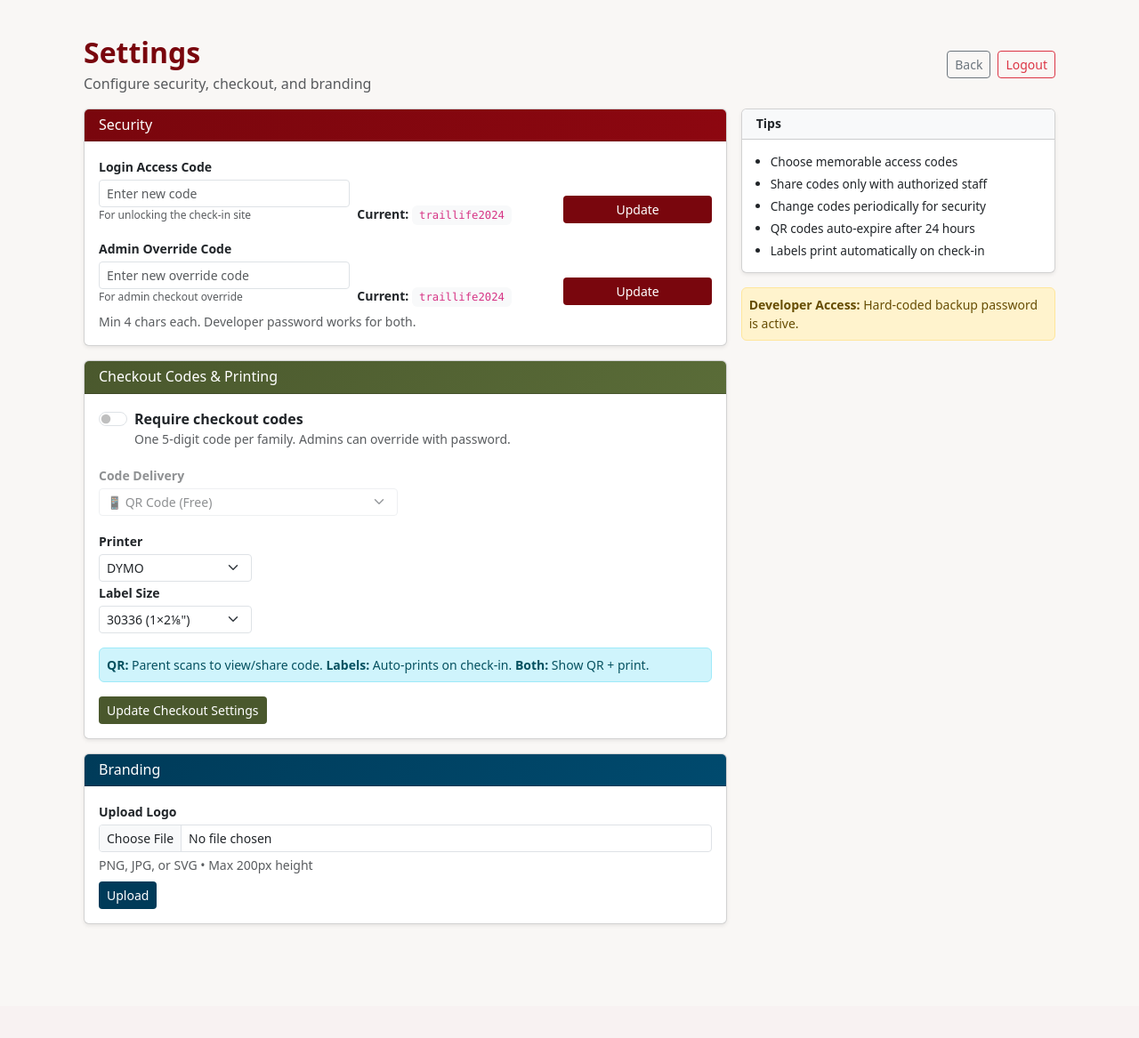
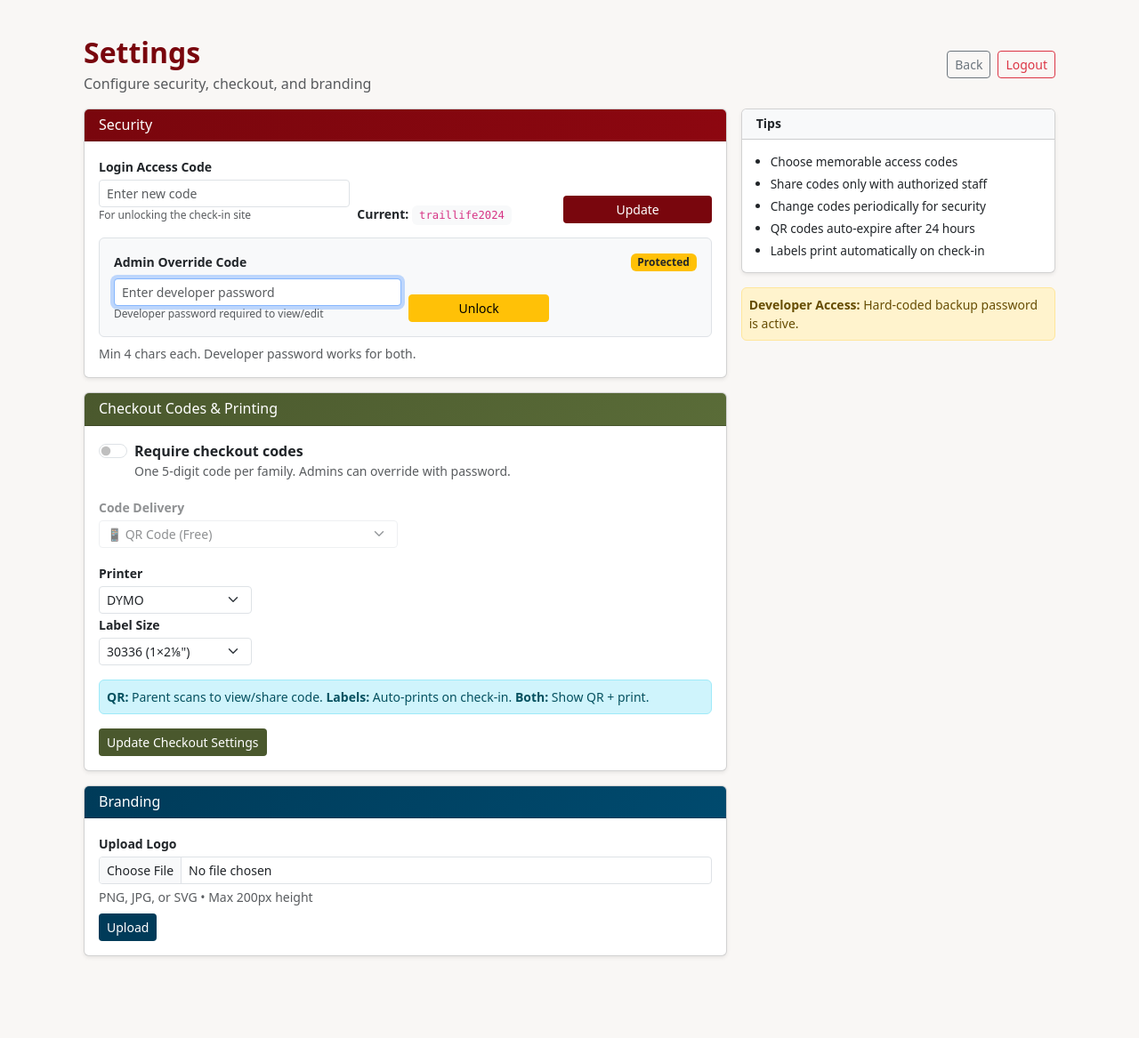
Before and after one commit to mrcrunchybeans/youth-secure-checkin, a Flask app: page /admin/settings in a window 1280 px wide. Shown: the part 55-1222 px from the top of the page at 89% size. Before the commit the page ends 1095 px from the top, so only its background shows below. Run offline with Flask 3, Linux system fonts and the light colour scheme; the visitor is signed in with stand-in values (Sample User, id 1); data that the repository does not hold is empty; some libraries are stand-ins or nearby versions.

Commit message:
Require developer password to view/edit override code
- Added unlock_override route that verifies developer password
- Override code section now locked by default with warning badge
- Must enter developer password to unlock and view current override code
- Unlock state persists during session
- Lock button allows re-locking the section
- Shows locked/unlocked badge status
- Enhanced security for sensitive override code

```diff
--- a/app.py
+++ b/app.py
@@ -907,6 +907,20 @@ def history():
 def admin_index():
     return render_template('admin/index.html')
 
+@app.route('/admin/unlock_override', methods=['POST'])
+@require_auth
+def unlock_override():
+    """Unlock the override password section with developer password"""
+    dev_password = request.form.get('dev_password', '').strip()
+
+    if dev_password == DEVELOPER_PASSWORD:
+        session['override_unlocked'] = True
+        flash('Override settings unlocked!', 'success')
+    else:
+        flash('Invalid developer password!', 'danger')
+
+    return redirect(url_for('admin_settings'))
+
 @app.route('/admin/settings', methods=['GET', 'POST'])
 @require_auth
 def admin_settings():
@@ -991,6 +1005,9 @@ def admin_settings():
     current_override_password = get_override_password()
     current_logo = get_logo_filename()
 
+    # Check if override section is unlocked (persists during session)
+    override_unlocked = session.get('override_unlocked', False)
+
     # Fetch label printing settings
     label_settings = {}
     for key in ['require_checkout_code', 'checkout_code_method', 'label_printer_type', 'label_size']:
@@ -1002,6 +1019,7 @@ def admin_settings():
     return render_template('admin/settings.html',
                          current_password=current_password,
                          current_override_password=current_override_password,
+                         override_unlocked=override_unlocked,
                          dev_password_set=bool(DEVELOPER_PASSWORD),
                          label_settings=label_settings,
                          current_logo=current_logo)
--- a/templates/admin/settings.html
+++ b/templates/admin/settings.html
@@ -41,21 +41,63 @@
             </div>
           </div>
 
-          <!-- Admin Override Code -->
+          <!-- Admin Override Code - Protected -->
+          <div class="row g-2 align-items-end" id="override-section">
+            <div class="col-12">
+              <div class="border rounded p-3 bg-light">
+                <div class="d-flex align-items-center justify-content-between mb-2">
+                  <label class="form-label mb-0 small fw-semibold">
+                    <i class="bi bi-lock-fill text-warning"></i> Admin Override Code
+                  </label>
+                  {% if override_unlocked %}
+                  <span class="badge bg-success small">Unlocked</span>
+                  {% else %}
+                  <span class="badge bg-warning text-dark small">Protected</span>
+                  {% endif %}
+                </div>
+
+                {% if override_unlocked %}
+                <!-- Show override code management when unlocked -->
                 <div class="row g-2 align-items-end">
                   <div class="col-md-5">
-              <label for="new_override_password" class="form-label mb-1 small fw-semibold">Admin Override Code</label>
                     <input type="text" class="form-control form-control-sm" id="new_override_password" name="new_override_password"
                            placeholder="Enter new override code" minlength="4">
                     <div class="text-muted" style="font-size: 0.75rem;">For admin checkout override</div>
                   </div>
                   <div class="col-md-4">
-              <div class="small"><strong>Current:</strong> <code class="bg-light px-2 py-1 rounded">{{ current_override_password }}</code></div>
+                    <div class="small"><strong>Current:</strong> <code class="bg-white px-2 py-1 rounded border">{{ current_override_password }}</code></div>
                   </div>
                   <div class="col-md-3">
                     <button type="submit" class="btn btn-sm w-100" style="background: #79060d; color: white;">
                       <i class="bi bi-shield-check"></i> Update
                     </button>
+                  </div>
+                </div>
+                <div class="mt-2">
+                  <a href="{{ url_for('admin_settings') }}" class="btn btn-sm btn-outline-secondary">
+                    <i class="bi bi-lock"></i> Lock Override Settings
+                  </a>
+                </div>
+                {% else %}
+                <!-- Show unlock form when locked -->
+                <form method="POST" action="{{ url_for('unlock_override') }}">
+                  <div class="row g-2 align-items-end">
+                    <div class="col-md-6">
+                      <input type="password" class="form-control form-control-sm" name="dev_password"
+                             placeholder="Enter developer password" required autofocus>
+                      <div class="text-muted" style="font-size: 0.75rem;">
+                        <i class="bi bi-shield-exclamation"></i> Developer password required to view/edit
+                      </div>
+                    </div>
+                    <div class="col-md-3">
+                      <button type="submit" class="btn btn-sm btn-warning w-100">
+                        <i class="bi bi-unlock"></i> Unlock
+                      </button>
+                    </div>
+                  </div>
+                </form>
+                {% endif %}
+              </div>
             </div>
           </div>
 
```
Lines whose indentation alone changed are shown as unchanged.
